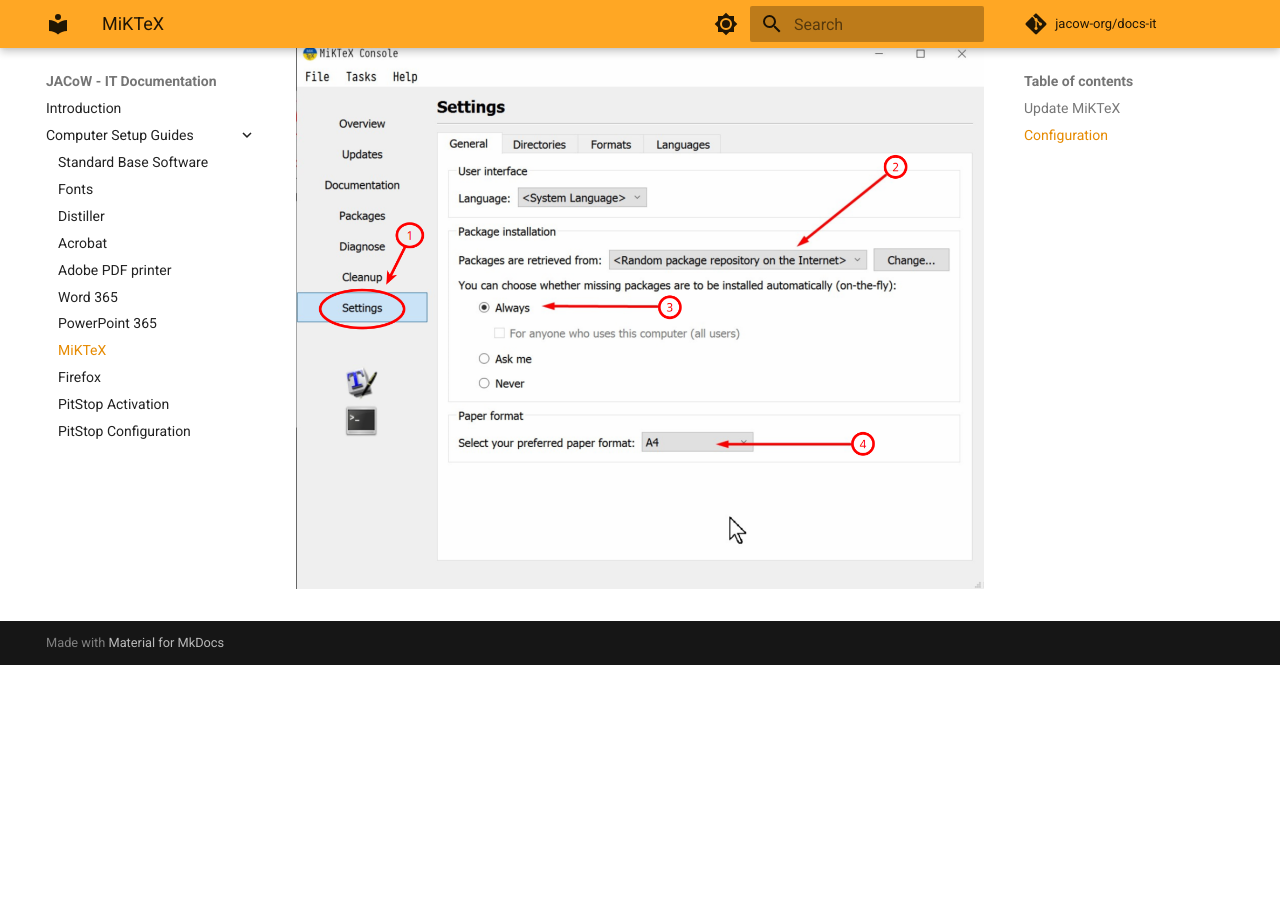
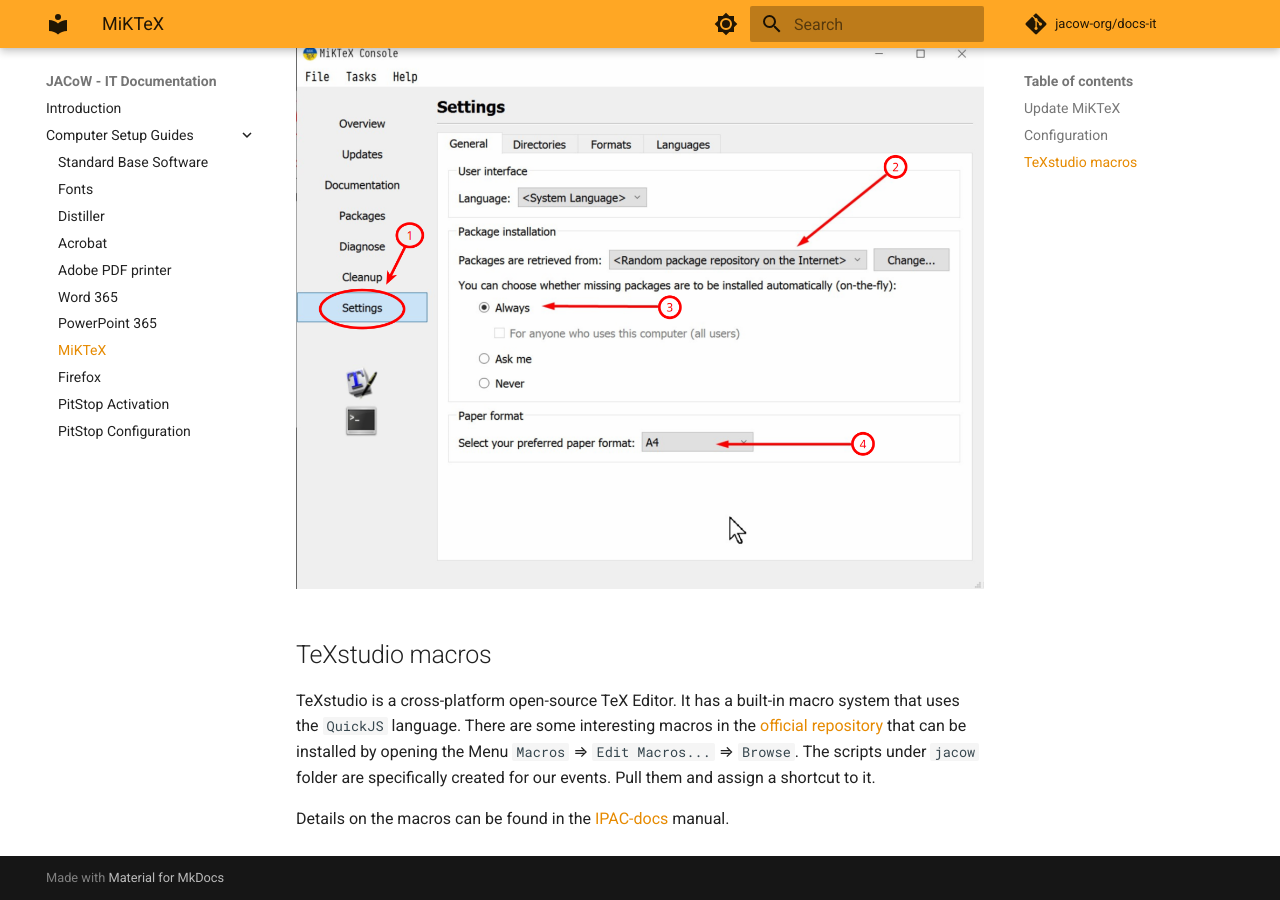
Before and after one commit to JACoW-org/docs-IT, an MkDocs documentation site: the page built from docs/PCsetup/miktex.md, in a window 1280 px wide and 900 px high, scrolled down 1881 px. Built offline with MkDocs 1.6.1 and Material for MkDocs 9.7.7, drawn with Linux system fonts in a browser that asks for light colours; plug-ins that fetch from the network failed and are left out; comment, search, counter and statistics services are not loaded; before the commit the page ends 2546 px from its top, so only the background shows below that.

Commit message:
Added installation of TeXstudio JACoW macros

```diff
--- a/docs/PCsetup/miktex.md
+++ b/docs/PCsetup/miktex.md
@@ -23,3 +23,9 @@
 Select `Settings` and configure as per screenshot:
 
 ![](img/miktex-settings.png)
+
+## TeXstudio macros
+
+TeXstudio is a cross-platform open-source TeX Editor. It has a built-in macro system that uses the `QuickJS` language. There are some interesting macros in the [official repository](https://github.com/texstudio-org/texstudio-macro) that can be installed by opening the Menu `Macros` ⇒ `Edit Macros...` ⇒ `Browse`. The scripts under `jacow` folder are specifically created for our events. Pull them and assign a shortcut to it.
+
+Details on the macros can be found in the [IPAC-docs](https://ipac-docs.jacow.org/Paper/Writing/latex/#texstudio-tricks) manual.
```
